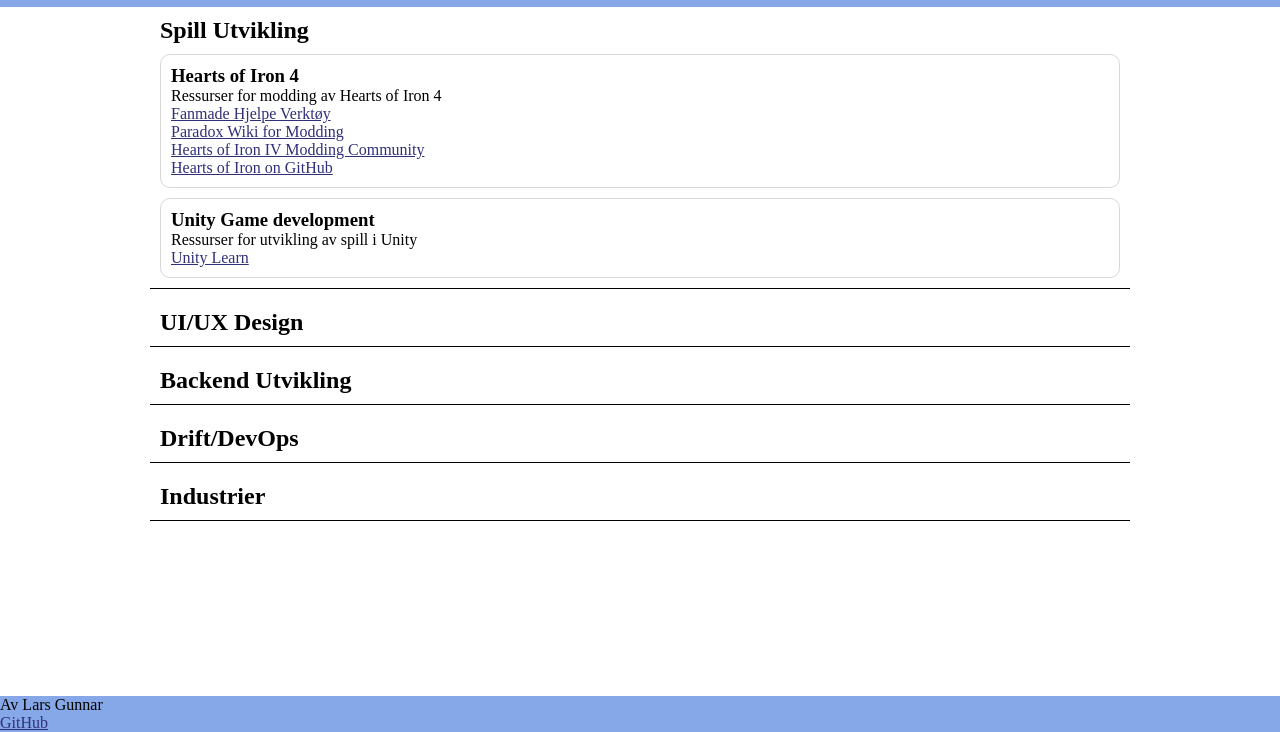
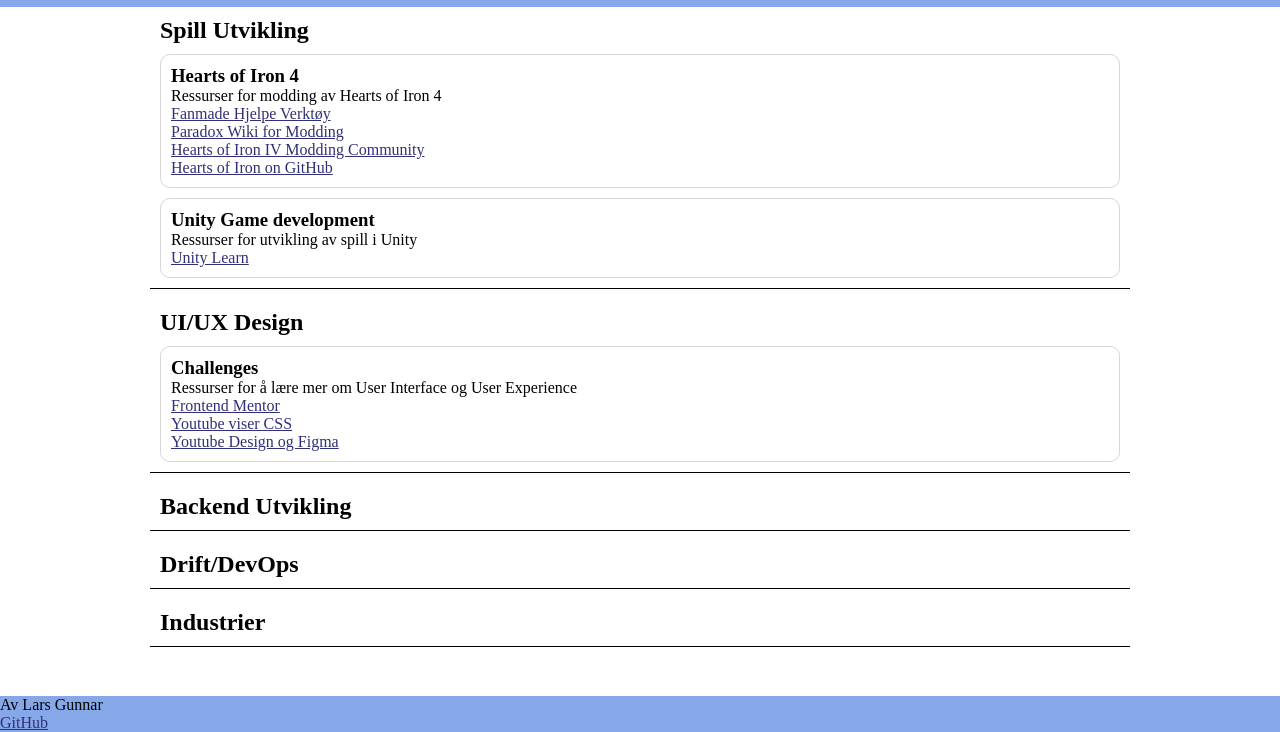
Before and after one commit to LarsGJobloop/13-03-24-kodeloftet-veien-vider, a website: page index.html in a window 1280 px wide. Shown: the part 68-800 px from the top of the page. Drawn offline with Linux system fonts and the light colour scheme.

Commit message:
add resources for ui ux design

```diff
--- a/index.html
+++ b/index.html
@@ -64,6 +64,31 @@
 
     <section>
       <h2>UI/UX Design</h2>
+
+      <ul class="dev-resources">
+        <li>
+          <h3>Challenges</h3>
+          <p>Ressurser for å lære mer om User Interface og User Experience</p>
+
+          <ul>
+            <li>
+              <a href="https://www.frontendmentor.io/challenges">
+                Frontend Mentor
+              </a>
+            </li>
+            <li>
+              <a href="https://www.youtube.com/@KevinPowell">
+                Youtube viser CSS
+              </a>
+            </li>
+            <li>
+              <a href="https://www.youtube.com/@juxtopposed/">
+                Youtube Design og Figma
+              </a>
+            </li>
+          </ul>
+        </li>
+      </ul>
     </section>
 
     <section>
```
